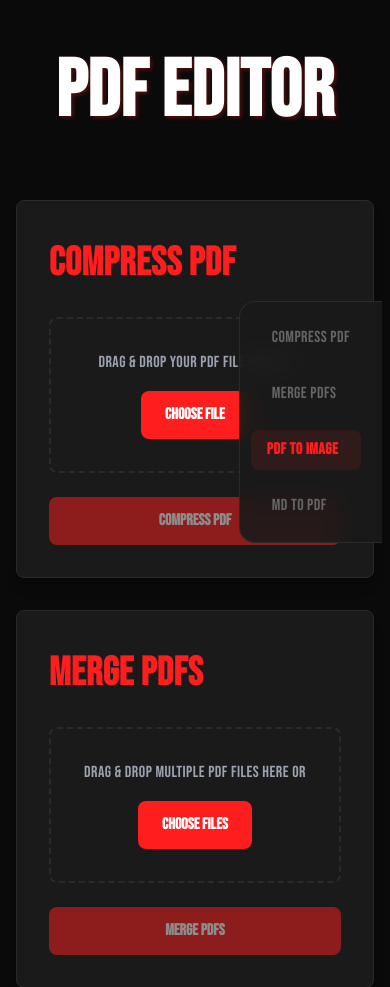
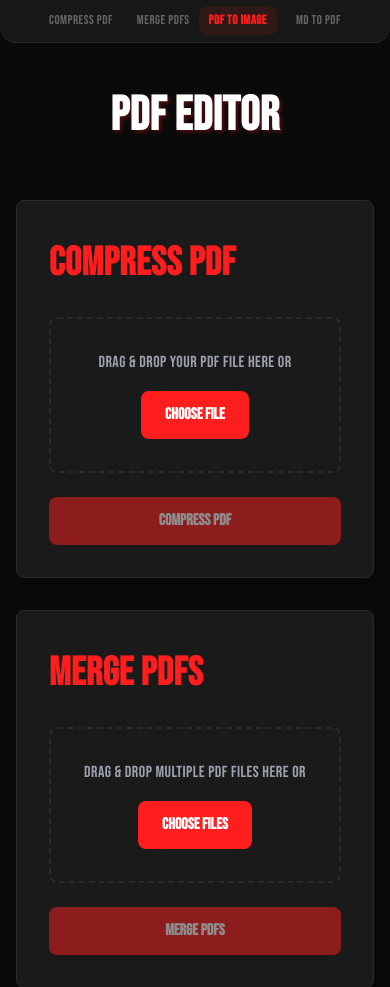
Before and after one commit to apih99/pdf-editor, a Flask app: page / in a window 390 px wide. Shown: the top 987 px of the page. Run offline with Flask 3, Linux system fonts and the light colour scheme; some libraries are stand-ins or nearby versions.

Commit message:
Add mobile navigation styles and responsive adjustments in index.html

```diff
--- a/templates/index.html
+++ b/templates/index.html
@@ -239,6 +239,65 @@
             background: rgba(255, 30, 30, 0.1);
             font-weight: bold;
             transform: translateX(-5px);
+        }
+
+        /* Mobile Navigation Styles */
+        @media (max-width: 768px) {
+            .feature-nav {
+                top: 0;
+                right: 0;
+                left: 0;
+                transform: none;
+                flex-direction: row;
+                justify-content: center;
+                flex-wrap: wrap;
+                border-radius: 0 0 1rem 1rem;
+                border: none;
+                border-bottom: 1px solid var(--border-dark);
+                padding: 0.5rem;
+                gap: 0.5rem;
+            }
+
+            .feature-nav label {
+                font-size: 0.9rem;
+                padding: 0.4rem 0.8rem;
+            }
+
+            /* Adjust main content padding for fixed header */
+            .container {
+                padding-top: 4rem !important;
+            }
+
+            /* Adjust scroll margin for sections */
+            #compress-section,
+            #merge-section,
+            #convert-section,
+            #markdown-section {
+                scroll-margin-top: 4rem;
+            }
+
+            /* Adjust title position */
+            .title-text {
+                margin-top: 1rem;
+                font-size: 4rem !important;
+            }
+        }
+
+        /* Small Mobile Devices */
+        @media (max-width: 480px) {
+            .feature-nav {
+                padding: 0.4rem;
+                gap: 0.3rem;
+            }
+
+            .feature-nav label {
+                font-size: 0.8rem;
+                padding: 0.3rem 0.6rem;
+            }
+
+            .title-text {
+                font-size: 3rem !important;
+            }
         }
 
         /* Smooth Scroll */
```
